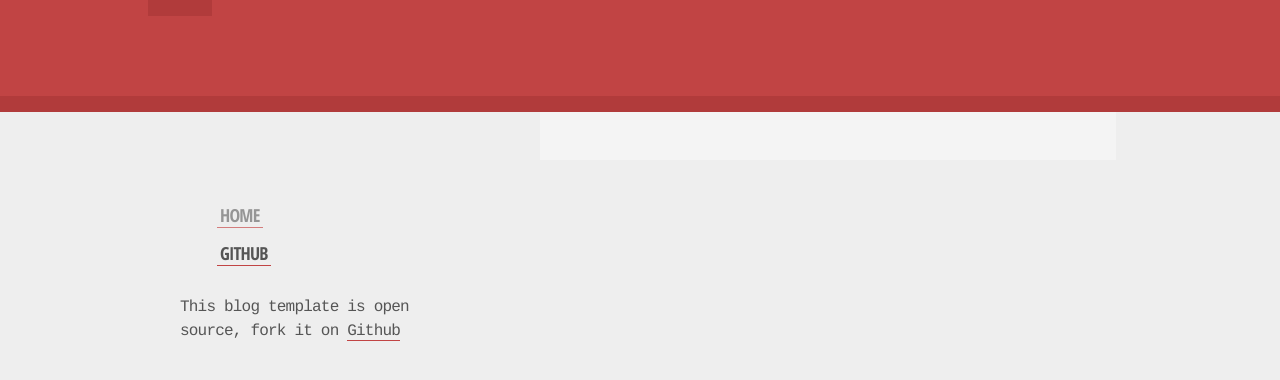
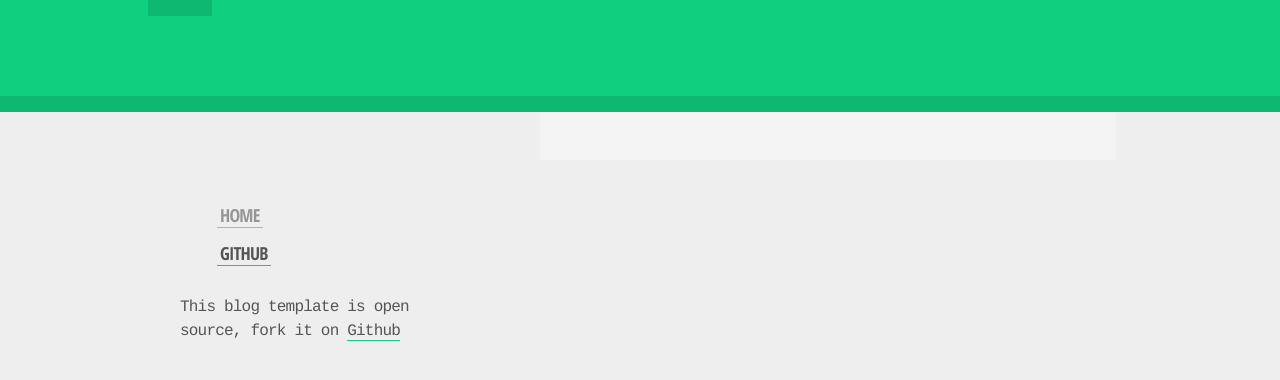
Before and after one commit to AdamHjerpe/Blog, a PHP site: template app/views/layout.html.php in a window 1280 px wide. Shown: the top 380 px of the page. Run offline with PHP 8.4, Linux system fonts and the light colour scheme; the template is opened without the code that fills it, so the values that code supplies are empty.

Commit message:
Color change
Signed-off-by: AdamHjerpe <Adam_Hjerpe@hotmail.com>

```diff
--- a/css/styles.css
+++ b/css/styles.css
@@ -57,24 +57,24 @@ ul, ol {
 /* line 81, /Users/adamhjerpe/Documents/htdocs/Blog/dev/css/_typography.scss */
 a {
   color: #555555;
-  border-bottom: 0.1em solid #c14444;
+  border-bottom: 0.1em solid #10d080;
   text-decoration: none; }
   /* line 85, /Users/adamhjerpe/Documents/htdocs/Blog/dev/css/_typography.scss */
   a:visited {
     color: #959595;
-    border-bottom: 0.1em solid #d47d7d; }
+    border-bottom: 0.1em solid #3cf0a5; }
   /* line 88, /Users/adamhjerpe/Documents/htdocs/Blog/dev/css/_typography.scss */
   a:hover {
     color: #3b3b3b;
-    border-bottom: 0.1em solid #9e3434; }
+    border-bottom: 0.1em solid #0ca163; }
   /* line 91, /Users/adamhjerpe/Documents/htdocs/Blog/dev/css/_typography.scss */
   a:focus {
     color: #2f2f2f;
-    border-bottom: 0.1em solid #8b2e2e; }
+    border-bottom: 0.1em solid #0b8954; }
   /* line 94, /Users/adamhjerpe/Documents/htdocs/Blog/dev/css/_typography.scss */
   a:active {
     color: #2f2f2f;
-    border-bottom: 0.1em solid #8b2e2e; }
+    border-bottom: 0.1em solid #0b8954; }
 
 /* line 103, /Users/adamhjerpe/Documents/htdocs/Blog/dev/css/_typography.scss */
 li {
@@ -102,7 +102,7 @@ q:after {
 /* line 132, /Users/adamhjerpe/Documents/htdocs/Blog/dev/css/_typography.scss */
 blockquote {
   background: ligthen(#eeeeee, 1.5%);
-  border-left: 10px solid #b13b3b;
+  border-left: 10px solid #0eb871;
   margin: 1.5em 0;
   padding: 0.5em 1.5em;
   quotes: “\201C”“\201D”“\2018”“\2019”; }
@@ -145,8 +145,8 @@ header {
   width: 100%;
   height: 6em;
   margin: 0 0 0 0;
-  background: #c14444;
-  border-bottom: 1em solid #b13b3b; }
+  background: #10d080;
+  border-bottom: 1em solid #0eb871; }
   /* line 96, /Users/adamhjerpe/Documents/htdocs/Blog/dev/css/style.scss */
   header h1 {
     line-height: 3em;
@@ -176,8 +176,8 @@ header {
   margin-left: -460px; }
   /* line 119, /Users/adamhjerpe/Documents/htdocs/Blog/dev/css/style.scss */
   .header-wrap h1 {
-    background: #c14444;
-    border-bottom: 0.5em solid #b13b3b;
+    background: #10d080;
+    border-bottom: 0.5em solid #0eb871;
     padding: 0 1em;
     margin-left: -1em;
     z-index: 0; }
@@ -349,16 +349,16 @@ body.error-404 {
   color: #eeeeee;
   width: 100%;
   background-size: cover;
-  background: #b13b3b;
+  background: #0eb871;
   /* fallback for non-supporting browsers */
-  background-image: -webkit-gradient(radial, center center, 0, center center, 141, from(#c75757), to(#b13b3b), color-stop(80%, #b13b3b));
+  background-image: -webkit-gradient(radial, center center, 0, center center, 141, from(#12e88f), to(#0eb871), color-stop(80%, #0eb871));
   /* old WebKit Syntax */
-  background-image: -webkit-radial-gradient(center center, circle contain, #c75757 0%, #b13b3b 80%, #b13b3b 100%);
+  background-image: -webkit-radial-gradient(center center, circle contain, #12e88f 0%, #0eb871 80%, #0eb871 100%);
   /* New WebKit syntax */
-  background-image: -moz-radial-gradient(center center, circle contain, #c75757 0%, #b13b3b 80%, #b13b3b 100%);
-  background-image: -ms-radial-gradient(center center, circle contain, #c75757 0%, #b13b3b 80%, #b13b3b 100%);
+  background-image: -moz-radial-gradient(center center, circle contain, #12e88f 0%, #0eb871 80%, #0eb871 100%);
+  background-image: -ms-radial-gradient(center center, circle contain, #12e88f 0%, #0eb871 80%, #0eb871 100%);
   /* IE10+ */
-  background-image: -o-radial-gradient(center center, circle contain, #c75757 0%, #b13b3b 80%, #b13b3b 100%);
+  background-image: -o-radial-gradient(center center, circle contain, #12e88f 0%, #0eb871 80%, #0eb871 100%);
   /* Opera (13?) */ }
 
 /* line 300, /Users/adamhjerpe/Documents/htdocs/Blog/dev/css/style.scss */
--- a/dev/css/style.scss
+++ b/dev/css/style.scss
@@ -39,9 +39,9 @@
 	// Facebook Blue:;
 	  // $head-col: #4660a2;
 	// Linus Lilja Teal:
-	  // $head-col: #10D080;
+	  $head-col: #10D080;
 	// Random Red
-		$head-col: #C14444;
+		// $head-col: #C14444;
 
 // Background color
 	$bg-col: #eeeeee;
```
Also changed, not shown: dev/css/style.css.
